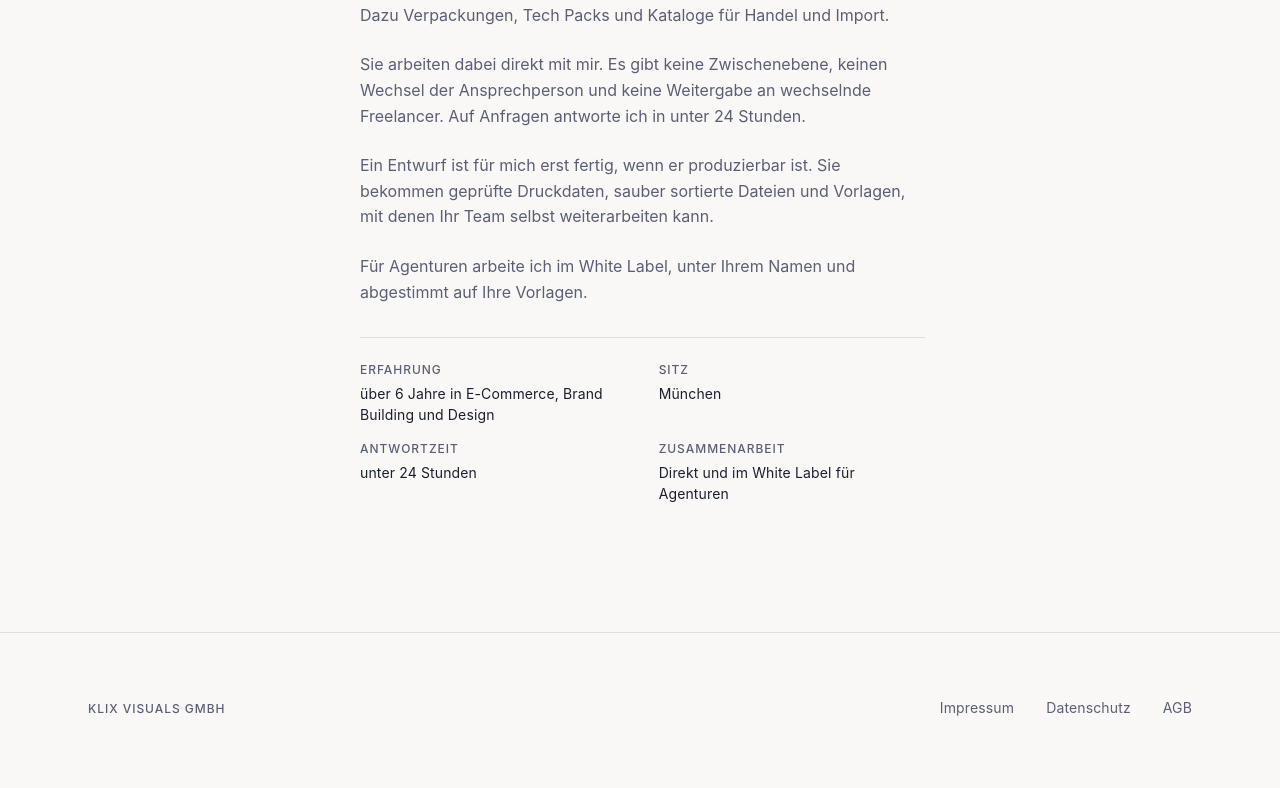
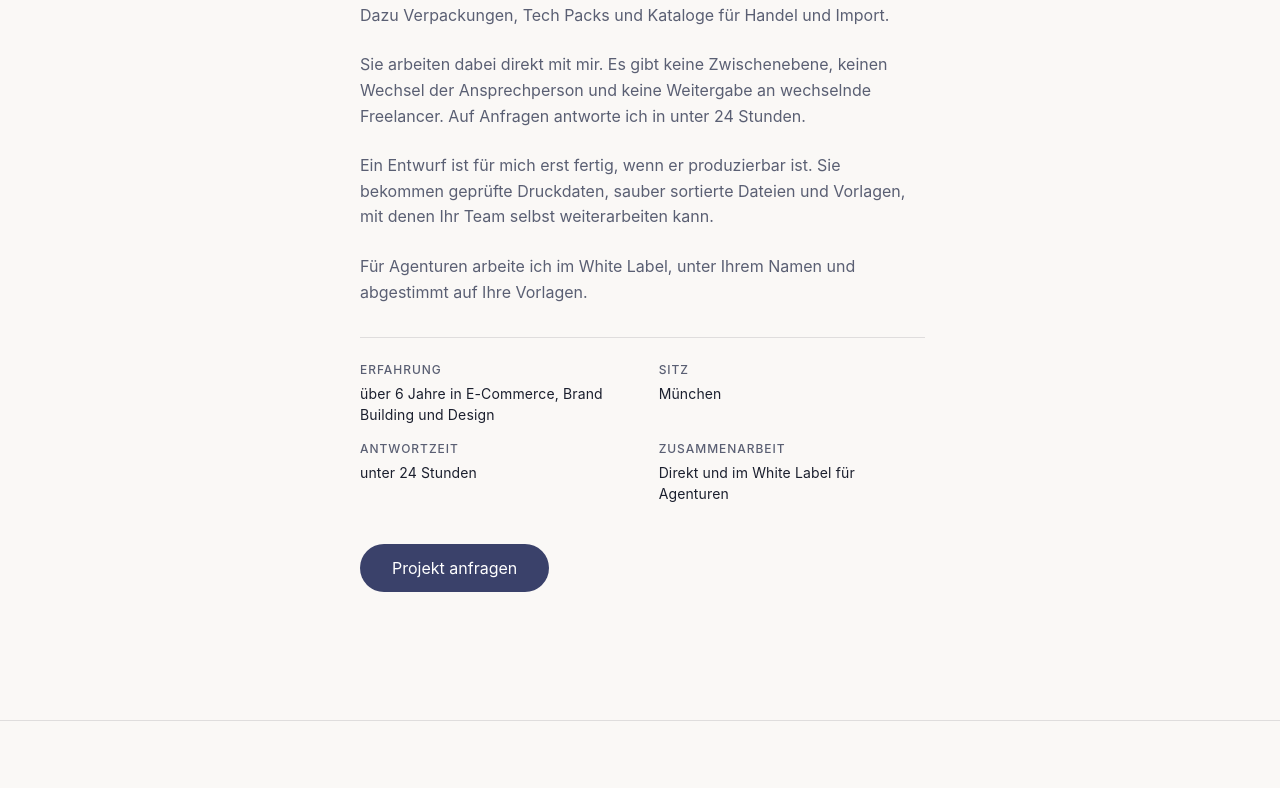
Before and after one commit to karinavoag/klix-visuals, a Next.js app: page / in a window 1280 px wide. Shown: the part 7287-8075 px from the top of the page. Built offline with nearby package versions, Linux system fonts and the light colour scheme.

Commit message:
Add WebP portrait, WhatsApp contact, and About CTA

```diff
--- a/components/Sections.tsx
+++ b/components/Sections.tsx
@@ -284,6 +284,17 @@ export function About() {
               ))}
             </dl>
           </Reveal>
+
+          <Reveal delay={(about.paragraphs.length + 1) * 0.03}>
+            <a
+              href="#contact"
+              className="inline-flex items-center justify-center rounded-full
+                         bg-brand px-8 py-3 text-white transition-opacity
+                         hover:opacity-90 active:opacity-80 mt-4"
+            >
+              Projekt anfragen
+            </a>
+          </Reveal>
         </div>
       </div>
     </section>
--- a/content/site.ts
+++ b/content/site.ts
@@ -127,7 +127,7 @@ export const about = {
      Leistungsbildern und Betreuungskarten. Ein eigener Radius nur
      fuer dieses eine Bild waere ein Sonderfall ohne Grund. */
   portrait: {
-    src: "/brand/karina-voag-portrait.png",
+    src: "/brand/karina-voag-portrait.webp",
     alt: "Karina Voag, Grafikdesignerin und Gründerin von KLIX VISUALS in München",
   },
   paragraphs: [
@@ -577,6 +577,8 @@ export const care = {
 export const contact = {
   /** Real, steht so auch im Impressum. */
   email: "kontakt@klixvisuals.de",
+  /** WhatsApp für Direktnachrichten */
+  whatsapp: "+49176413589069",
   /** Ziel des Formulars. Die Route stellt zu contact.email zu. */
   formEndpoint: "/api/anfrage" as string | null,
   /* Beide Angaben stehen im Anfrage-Sheet ueber den Feldern.
```
Also changed, not shown: public/brand/karina-voag-portrait.webp.
